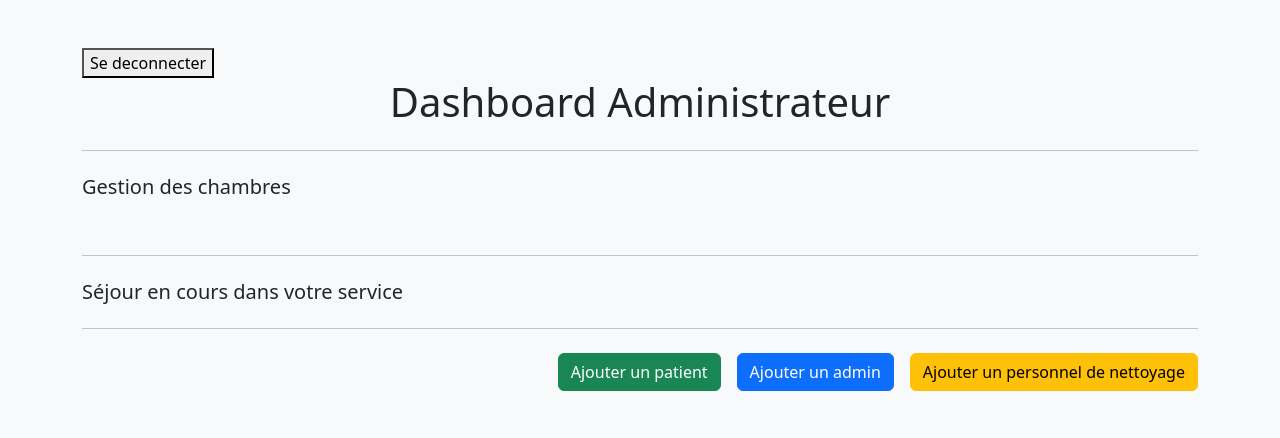
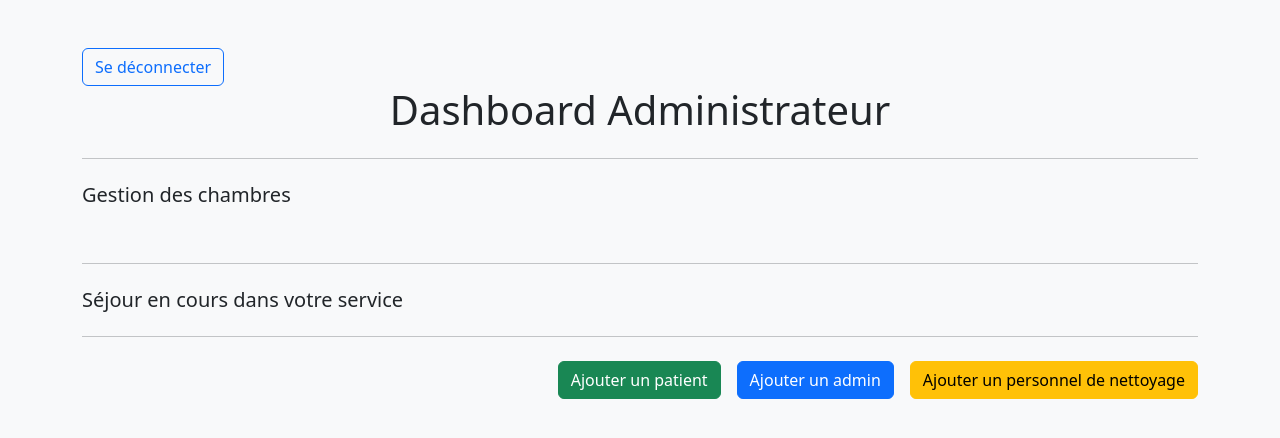
Before and after one commit to sdufac/HospitalSystem, a website: page client/admin.html in a window 1280 px wide. Drawn offline with nearby package versions, Linux system fonts and the light colour scheme; no server answers.

Commit message:
admin.html + medecin.html : CSS btn déconnexion

```diff
--- a/client/admin.html
+++ b/client/admin.html
@@ -23,9 +23,12 @@
 
 <body class="bg-light">
 	<div class="container mt-5">
-		<form method="POST" action="/logout">
-			<button type="submit">Se deconnecter</button>
-		</form>
+		<div>
+			<form method="POST" action="/logout">
+				<button type="submit" class="btn btn-outline-primary">Se déconnecter</button>
+			</form>
+		</div>
+
 		<h1 id="title" class="text-center mb-4">Dashboard Administrateur</h1>
 		<h2 id="welcome" class="mb-1 fs-3"></h2>
 		<p id="service" class="fs-6 text-muted mb-1"></p>
```
Also changed, not shown: client/medecin.html (+1 -1 lines).
